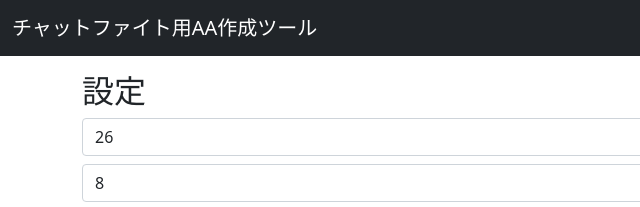
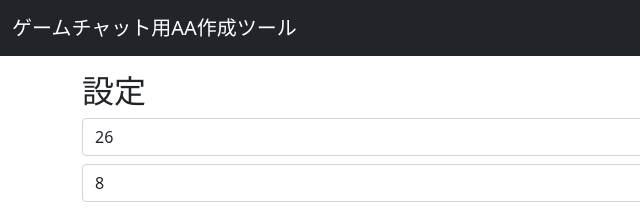
Before and after one commit to Hiro527/tools, a plain HTML site: page cp/index.html in a window 1280 px wide. Shown: the top 207 px of the page, 0-640 px from the left. Drawn offline with nearby package versions, Linux system fonts and the light colour scheme.

Commit message:
[FIX] タイトルの修正

```diff
--- a/cp/index.html
+++ b/cp/index.html
@@ -12,7 +12,7 @@
 <body>
     <nav class="navbar navbar-dark bg-dark">
         <div class="container-fluid">
-            <a class="navbar-brand" href="#">チャットファイト用AA作成ツール</a>
+            <a class="navbar-brand" href="#">ゲームチャット用AA作成ツール</a>
         </div>
     </nav>
     <div class="container mt-3 mb-3">
```
